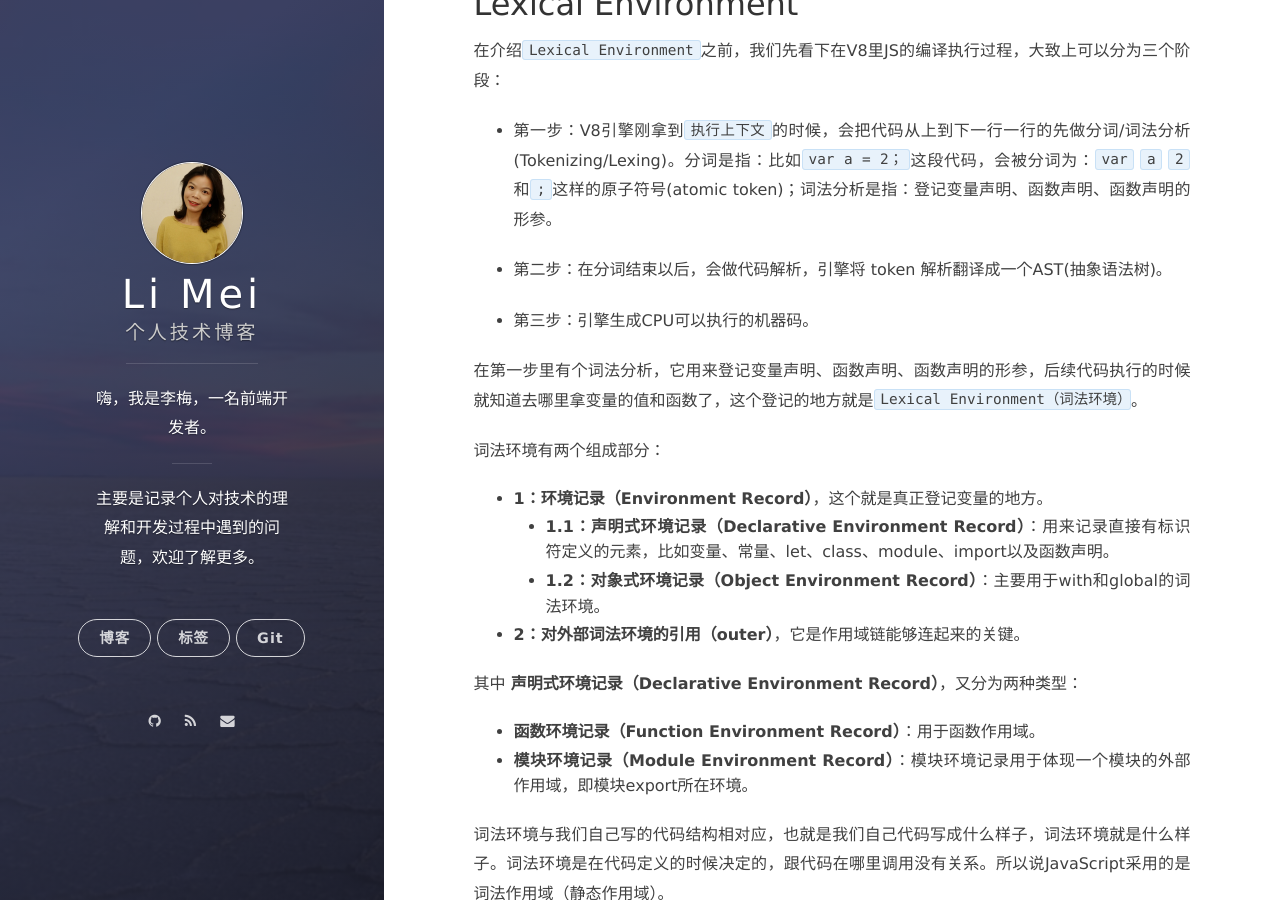
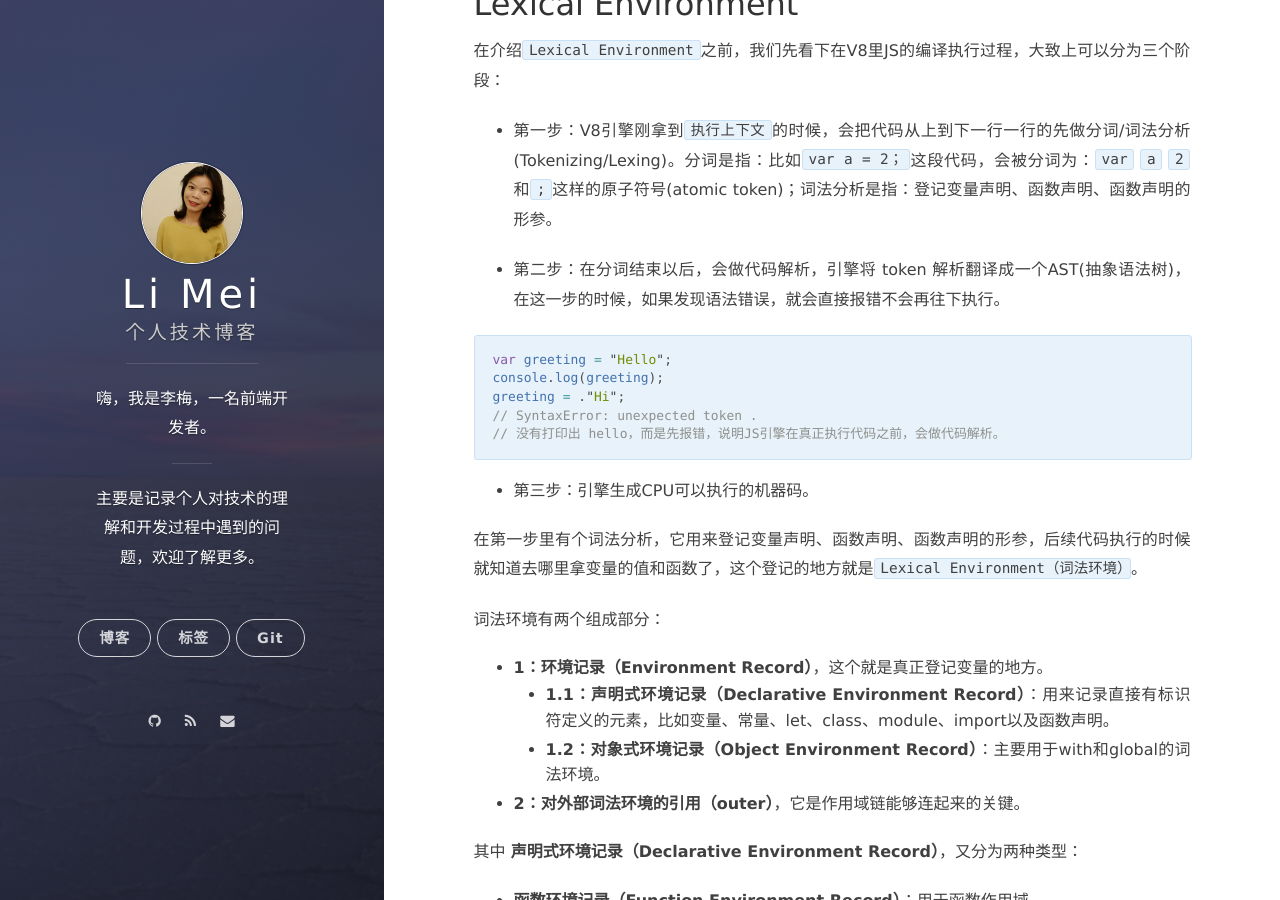
Before and after one commit to LiMeii/LiMeii.github.io, a Jekyll site: the page built from _posts/2019-05-06-js-lexical-environment.md, in a window 1280 px wide and 900 px high, scrolled down 645 px. Built offline with Jekyll 4.4.1, drawn with Linux system fonts in a browser that asks for light colours; nearby versions of some CDN libraries.

Commit message:
add js parse phase

````diff
--- a/_posts/2019-05-06-js-lexical-environment.md
+++ b/_posts/2019-05-06-js-lexical-environment.md
@@ -24,7 +24,15 @@ layout: post
 在介绍```Lexical Environment```之前，我们先看下在V8里JS的编译执行过程，大致上可以分为三个阶段：
 - 第一步：V8引擎刚拿到```执行上下文```的时候，会把代码从上到下一行一行的先做分词/词法分析(Tokenizing/Lexing)。分词是指：比如```var a = 2；```这段代码，会被分词为：```var``` ```a``` ```2```和```;```这样的原子符号(atomic token)；词法分析是指：登记变量声明、函数声明、函数声明的形参。
 
-- 第二步：在分词结束以后，会做代码解析，引擎将 token 解析翻译成一个AST(抽象语法树)。
+- 第二步：在分词结束以后，会做代码解析，引擎将 token 解析翻译成一个AST(抽象语法树)， 在这一步的时候，如果发现语法错误，就会直接报错不会再往下执行。
+
+```js
+var greeting = "Hello";
+console.log(greeting);
+greeting = ."Hi";
+// SyntaxError: unexpected token .
+// 没有打印出 hello，而是先报错，说明JS引擎在真正执行代码之前，会做代码解析。
+```
 
 - 第三步：引擎生成CPU可以执行的机器码。
 
````
